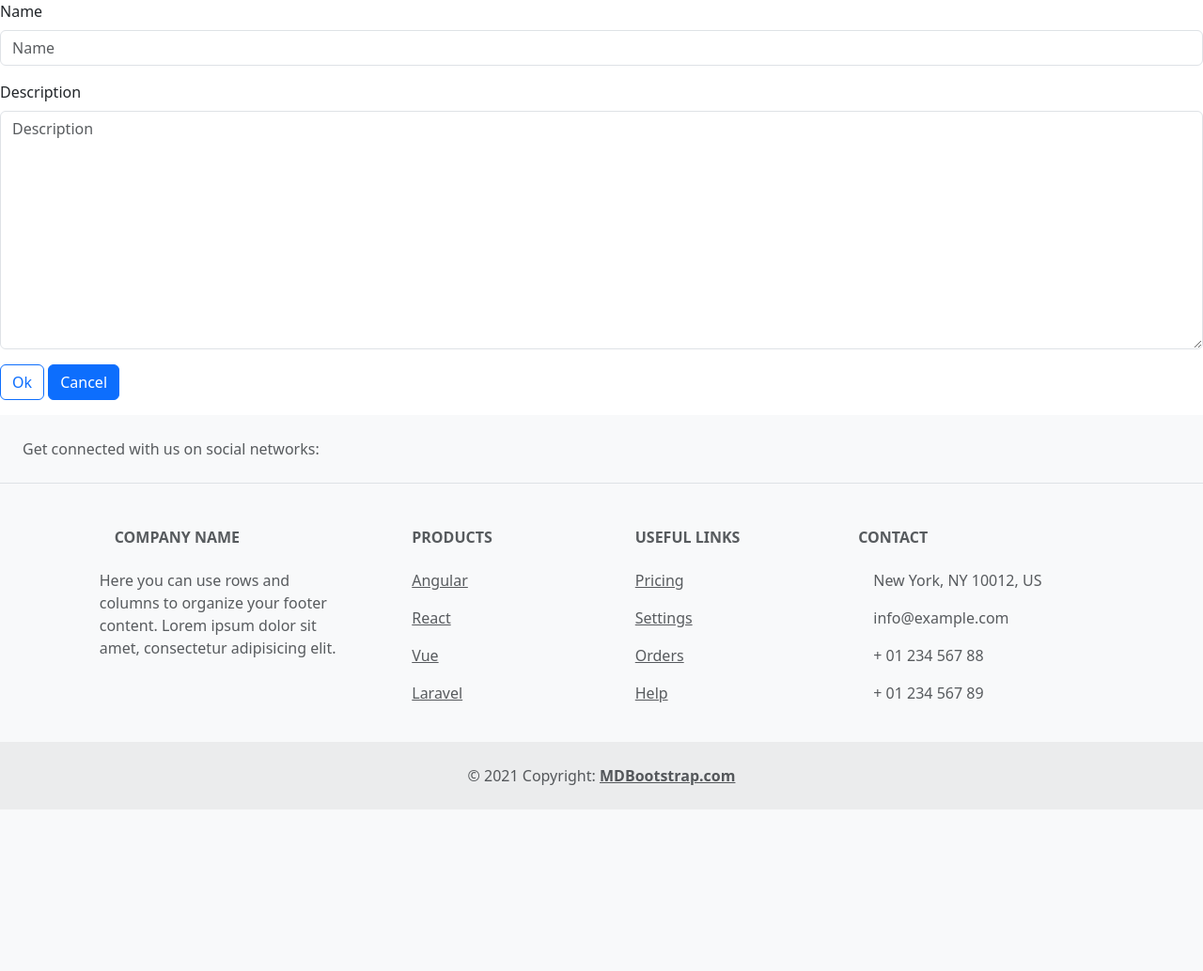
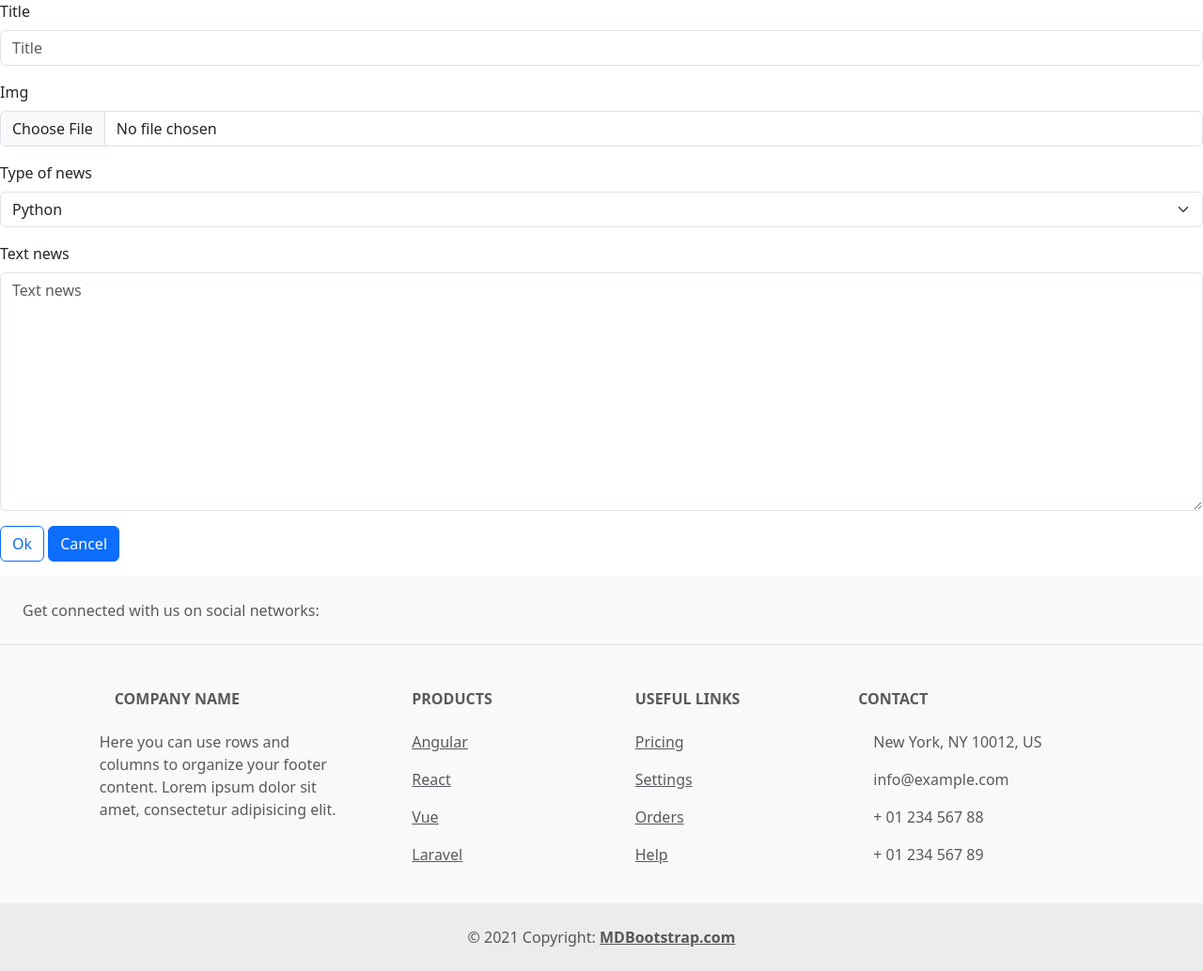
Before and after one commit to Palenhame/Django_2, a Django app: page /form in a window 1280 px wide. Shown: the part 56-1090 px from the top of the page at 94% size. Before the commit the page ends 918 px from the top, so only its background shows below. Run offline with Django 5.2, Linux system fonts and the light colour scheme; some libraries are stand-ins or nearby versions.

Commit message:
Created a ready-made model and form

```diff
--- a/test_django/main/admin.py
+++ b/test_django/main/admin.py
@@ -1,5 +1,5 @@
 from django.contrib import admin
-from .models import Test
+from .models import NewsModel
 
 # Register your models here.
-admin.site.register(Test)
+admin.site.register(NewsModel)
--- a/test_django/main/form.py
+++ b/test_django/main/form.py
@@ -1,8 +1,8 @@
 from django import forms
-from .models import Test
+from .models import NewsModel
 
 
 class TestForm(forms.ModelForm):
     class Meta:
-        model = Test
-        fields = ['name', 'description']
+        model = NewsModel
+        fields = ['title', 'img', 'type', 'text_news']
--- a/test_django/main/models.py
+++ b/test_django/main/models.py
@@ -1,16 +1,32 @@
 from django.db import models
+from datetime import datetime
+
+# Create your models here.
+TYPES = (
+    ('python', 'Python'),
+    ('django', 'Django'),
+    ('backend', 'Backend'),
+    ('frontend', 'Frontend'),
+)
 
 
-# Create your models here.
-class Test(models.Model):
-    name = models.CharField(max_length=255, verbose_name='Name')
-    description = models.TextField(verbose_name='Description')
+class NewsModel(models.Model):
+    title = models.CharField(max_length=255, verbose_name='Title')
+    img = models.ImageField(blank=False, null=False,
+                            upload_to='static/images_from_user/%Y/%m/%d/')
+    type = models.CharField(max_length=20, choices=TYPES,
+                            default='python',
+                            verbose_name='Type of news')
+    text_news = models.TextField(verbose_name='Text news')
+    date = models.DateTimeField(default=datetime.now(), verbose_name="Date")
 
     def __repr__(self):
-        return self.name
+        return self.title
 
     def __str__(self):
-        return self.name
+        return self.title
 
     class Meta:
-        verbose_name = 'Test'
+        verbose_name = 'News'
+        verbose_name_plural = 'News'
+        ordering = ['-date', 'title']
--- a/test_django/main/views.py
+++ b/test_django/main/views.py
@@ -1,5 +1,5 @@
 from django.shortcuts import render, redirect
-from .models import Test
+from .models import NewsModel
 from .form import TestForm
 
 
@@ -10,14 +10,17 @@ def main(request):
 
 
 def other(request, page):
-    data = Test.objects.get(pk=page)
+    data = NewsModel.objects.get(pk=page)
     return render(request, 'other.html', {'data': data})
 
 
 def form(request):
+    global data
     if request.method == 'POST':
-        form = TestForm(request.POST)
+        form = TestForm(request.POST, request.FILES)
+        print('all good')
         if form.is_valid():
+            print('all good')
             data = form.save()
             return redirect('main:other', page=data.pk)
 
--- a/test_django/templates/form.html
+++ b/test_django/templates/form.html
@@ -1,8 +1,9 @@
 {% extends 'main.html' %}
 {% load django_bootstrap5 %}
+{% load static %}
 
 {% block content %}
-<form method="post" class="form">
+<form enctype="multipart/form-data" method="post" class="form">
   {% csrf_token %}
 
   {% bootstrap_form form %}
--- a/test_django/templates/main.html
+++ b/test_django/templates/main.html
@@ -30,7 +30,7 @@
       </li>
       </li>
         <li class="nav-item active">
-        <a class="nav-link" href="#">Create news</a>
+        <a class="nav-link" href="{% url 'main:form' %}">Create news</a>
       </li>
     </ul>
 </nav>
```
Also changed, not shown: test_django/templates/other.html (+5 -2 lines), test_django/main/migrations/0002_newsmodel_delete_test.py (added), test_django/main/migrations/0003_alter_newsmodel_options_alter_newsmodel_date_and_more.py (added), test_django/main/migrations/0004_alter_newsmodel_date_alter_newsmodel_img.py (added), test_django/main/migrations/0005_alter_newsmodel_date_alter_newsmodel_img.py (added), test_django/main/migrations/0006_alter_newsmodel_date_alter_newsmodel_img.py (added).
